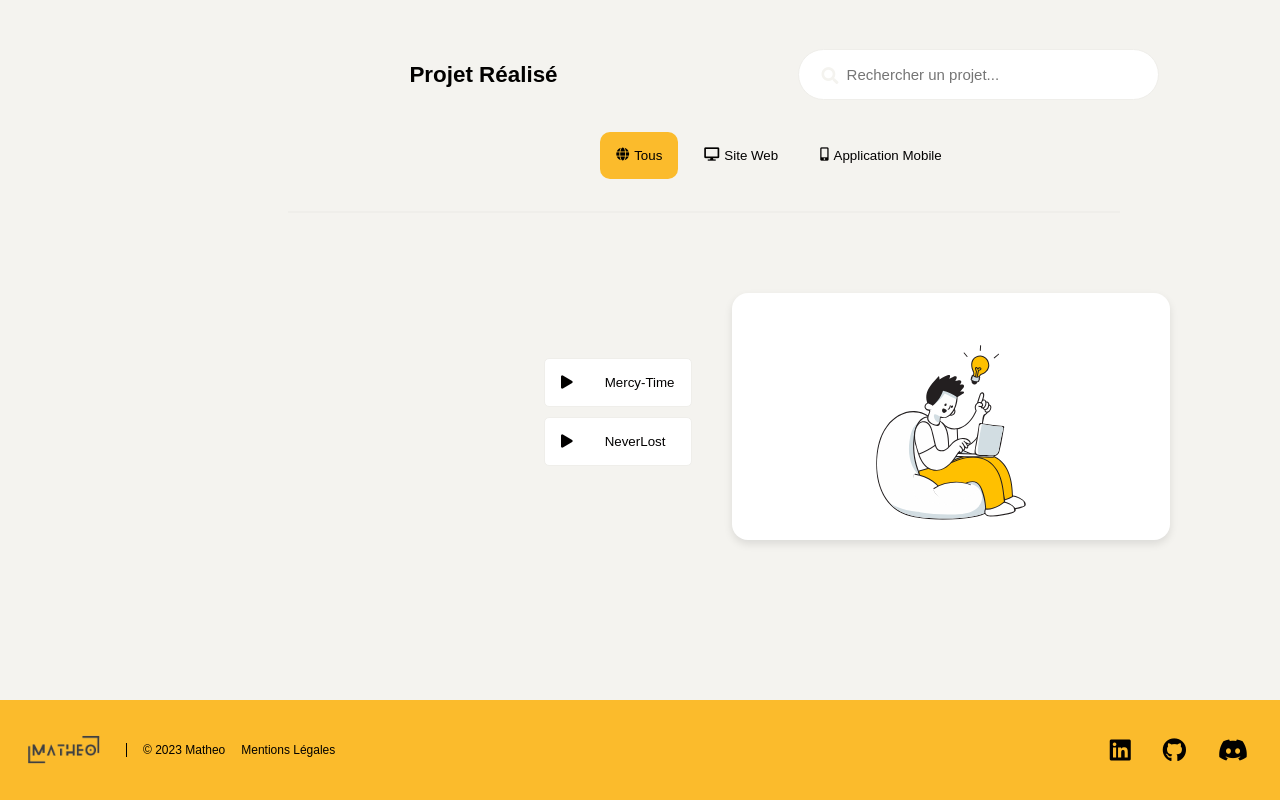
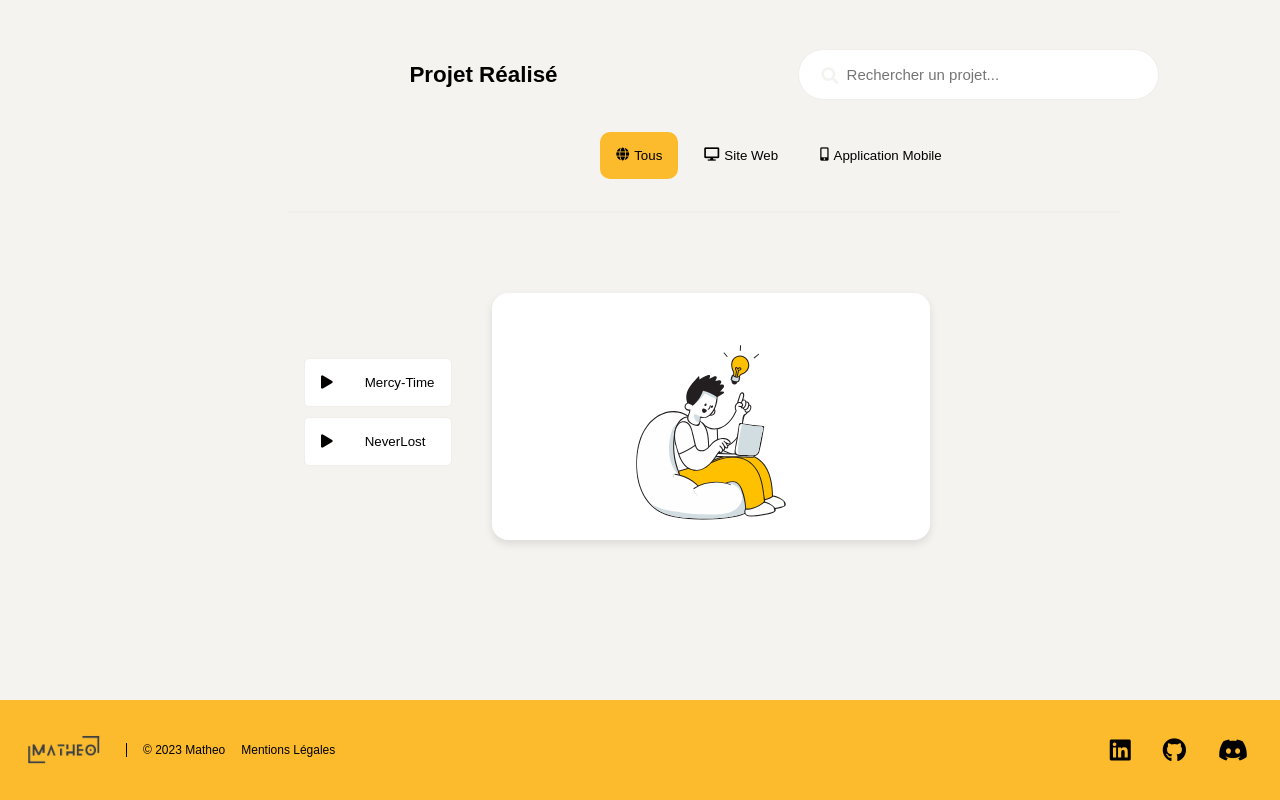
Before and after one commit to Matheo1210/web-design-agence, an Angular app: page / in a window 1280 px wide. Shown: the part 646-1446 px from the top of the page. Built offline with nearby package versions, Linux system fonts and the light colour scheme; a web font is replaced by a local one.

Commit message:
Update projet.component.scss

```diff
--- a/src/app/projet/projet.component.scss
+++ b/src/app/projet/projet.component.scss
@@ -208,7 +208,7 @@
     margin-left: -1rem;
   }
   .realisation {
-    margin-left: 20rem;
+    margin-left: 5rem;
   }
 }
 
```
